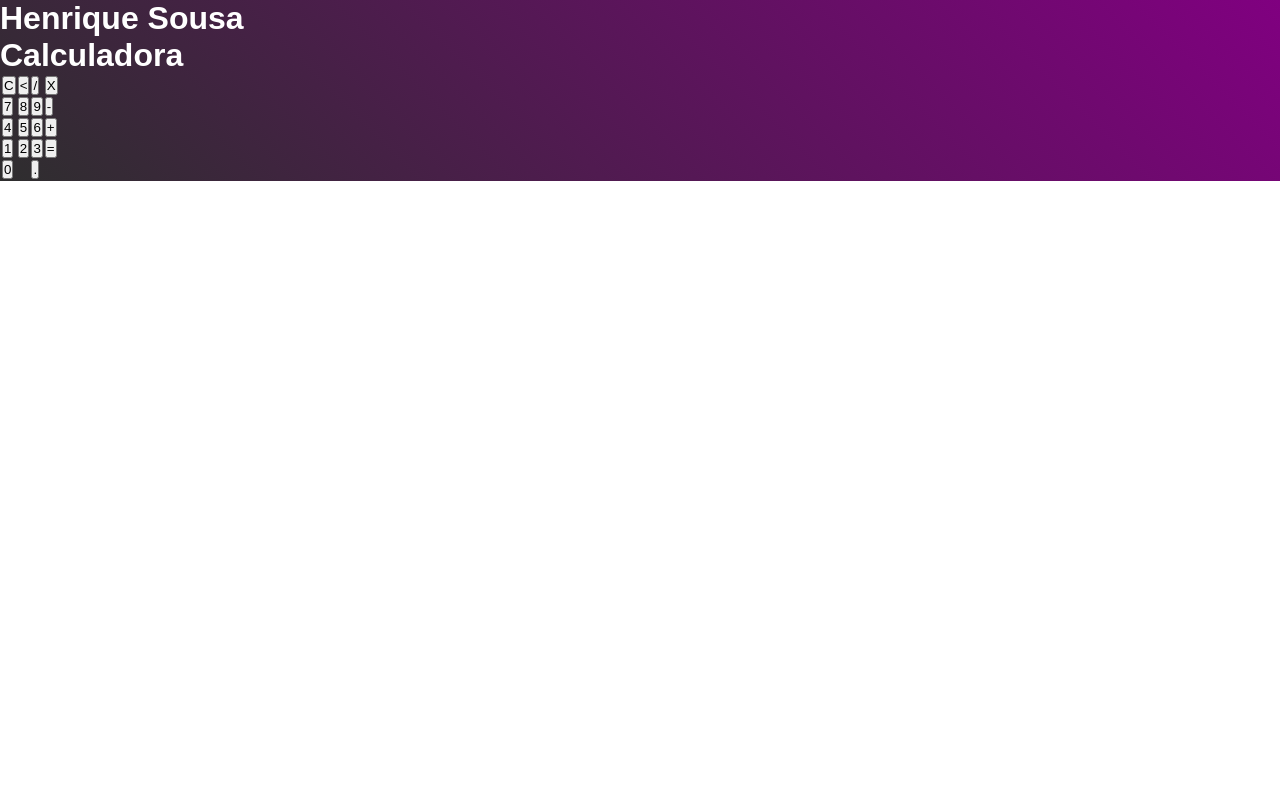
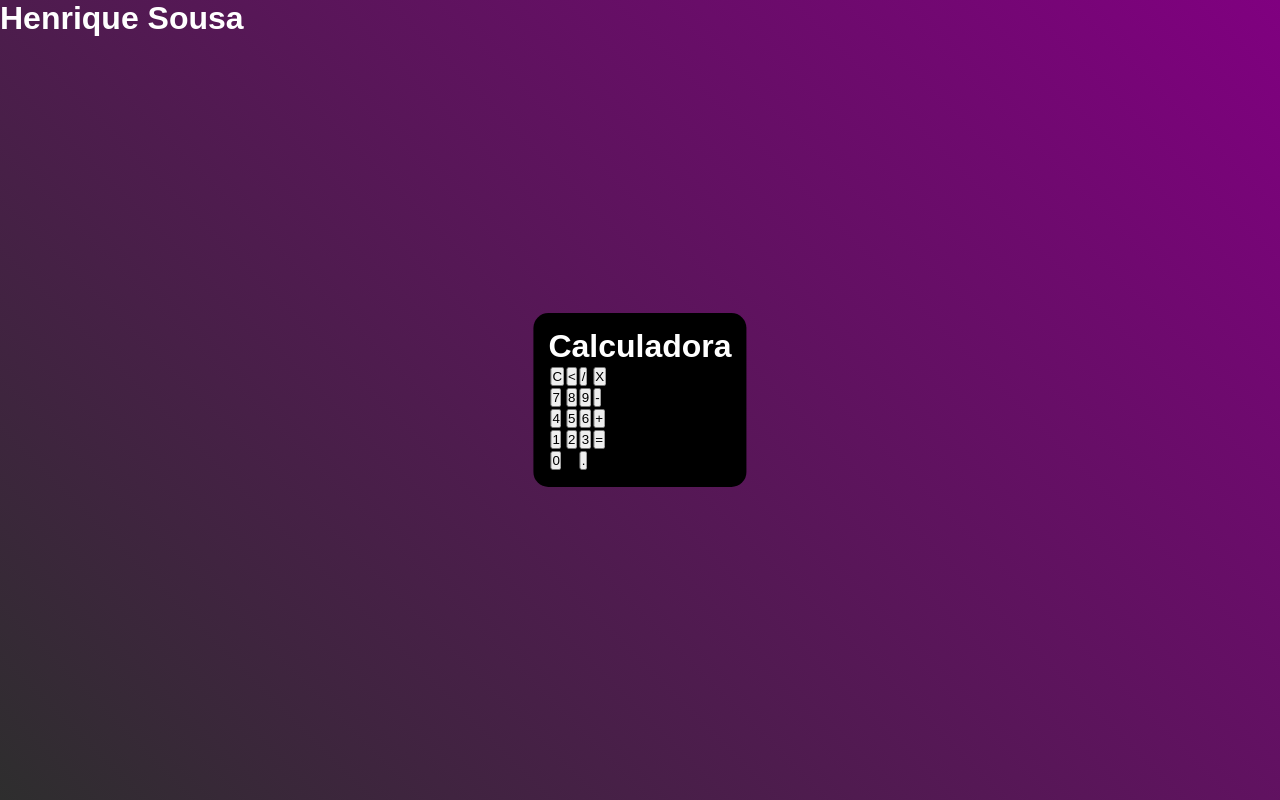
Before and after one commit to Henrique-Sousa-11TIA/calculadora-b-sica, a plain HTML site: page index.html in a window 1280 px wide. Drawn offline with Linux system fonts and the light colour scheme.

Commit message:
Finalização da div calculadora

```diff
--- a/style.css
+++ b/style.css
@@ -5,7 +5,17 @@
 
 .fundo{
     background-image: linear-gradient(45deg, rgb(46, 46, 46), purple);
-    height: 100%;
+    height: 100vh;
     color: white;
     font-family: Arial, Helvetica, sans-serif;
 }
+
+.calculadora{
+    position: absolute;
+    background-color: black;
+    top: 50%;
+    left: 50%;
+    transform:translate(-50%, -50%);
+    border-radius: 15px;
+    padding: 15px;
+}
```
